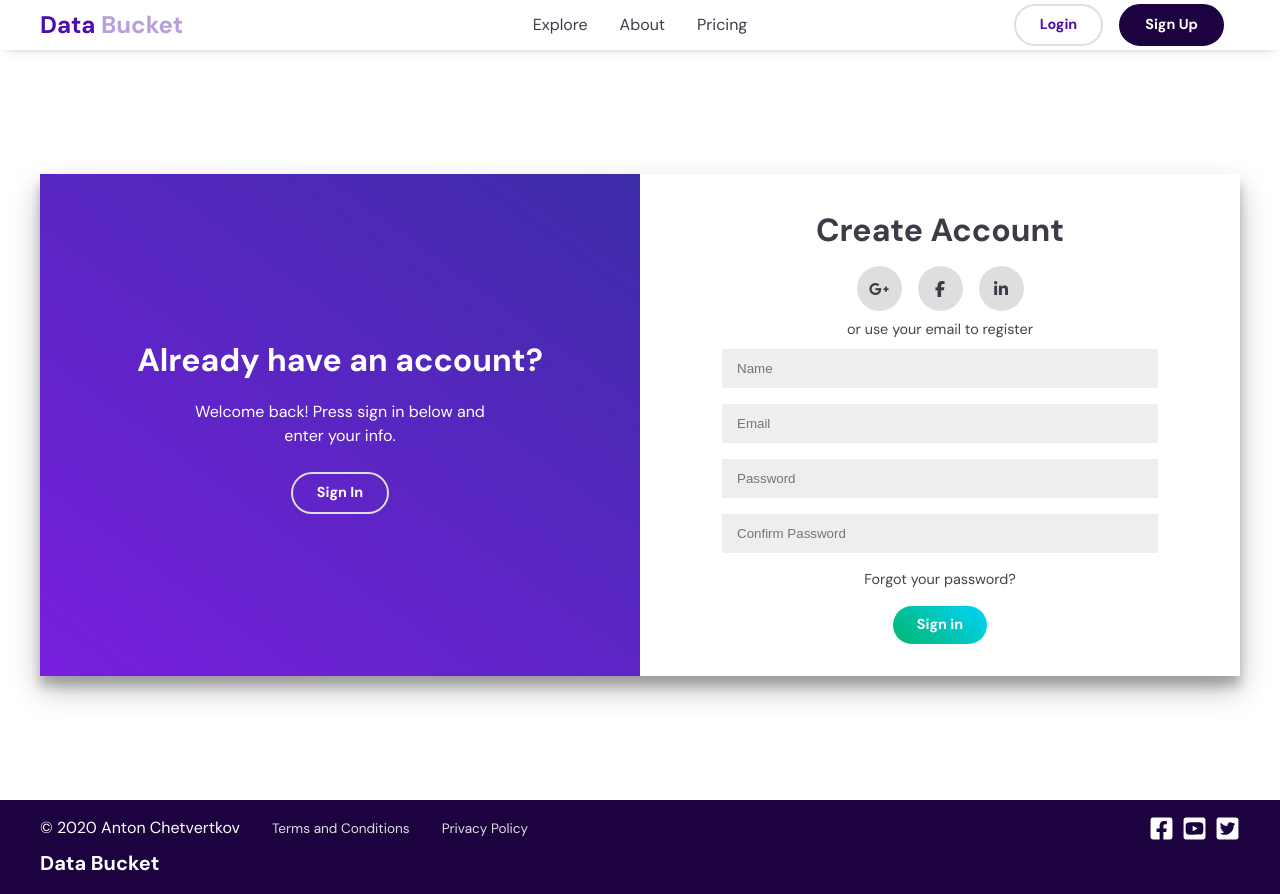
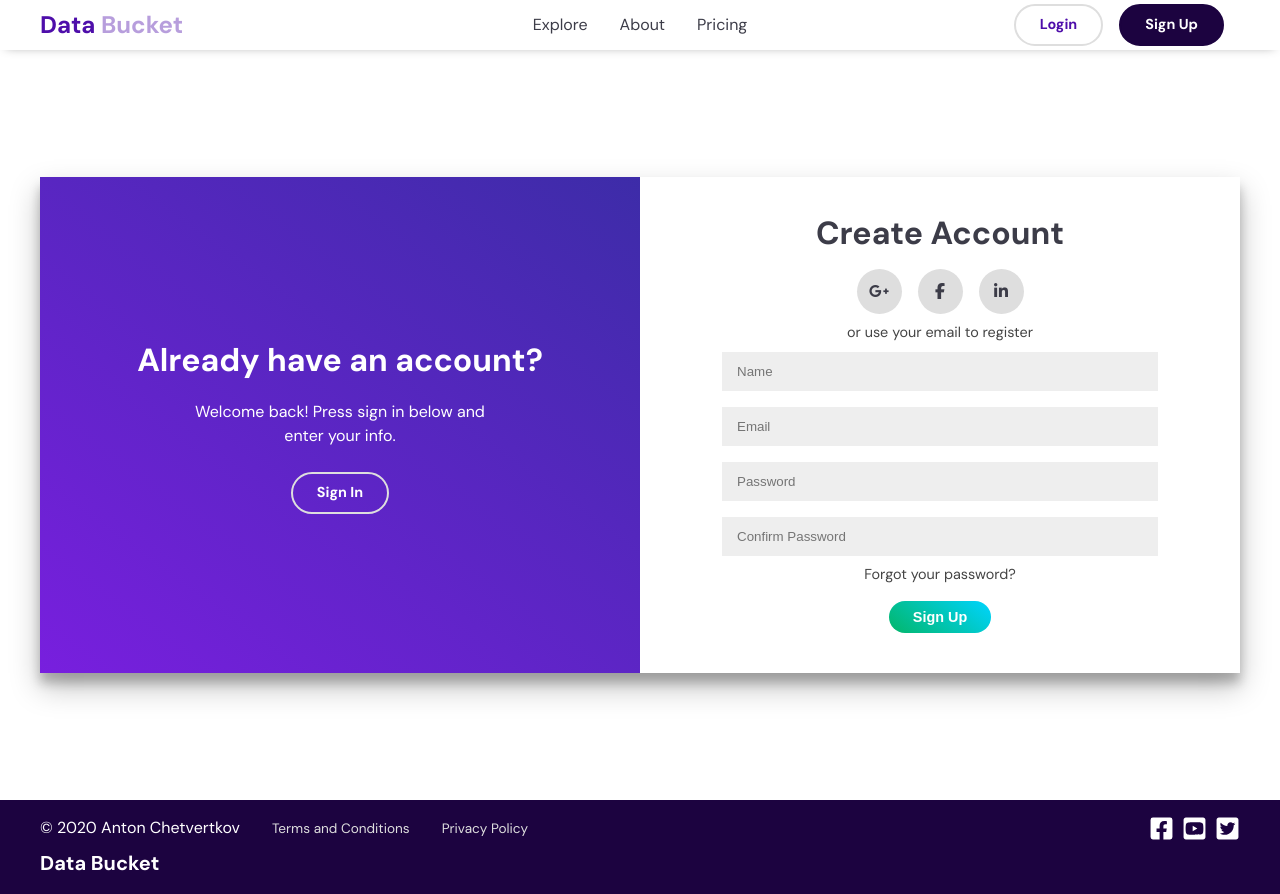
Before and after one commit to AntonCC/Data-bucket, a React (Create React App) app: page /data-bucket/signin in a window 1280 px wide. Built offline with nearby package versions, Linux system fonts and the light colour scheme.

Commit message:
final touches for portfolio

```diff
--- a/public/index.html
+++ b/public/index.html
@@ -26,7 +26,7 @@
     -->
     <script defer src="https://kit.fontawesome.com/1978e0ffd5.js" crossorigin="anonymous"></script>
     <link href="https://fonts.googleapis.com/css2?family=DM+Sans:wght@400;500;700&display=swap" rel="stylesheet">
-    <title>React App</title>
+    <title>Data Bucket</title>
   </head>
   <body>
     <noscript>You need to enable JavaScript to run this app.</noscript>
--- a/src/components/accordion/accordion.scss
+++ b/src/components/accordion/accordion.scss
@@ -31,6 +31,9 @@
     display: none;
     overflow: hidden;
     transition: all 400ms ease-out;
+    p {
+      padding: 18px 0;
+    }
   }
   &.active {
     .panel {
--- a/src/components/banner/banner.scss
+++ b/src/components/banner/banner.scss
@@ -12,6 +12,11 @@
     &.banner-switch {
       .side-a {
         order: 2;
+        img {
+          border-radius: 0px;
+          border-bottom-right-radius: 10px;
+          border-top-right-radius: 10px;
+        }
       }
       .side-b {
         order: 1;
@@ -25,7 +30,8 @@
         min-height: 100%;
         object-fit: cover;
         object-position: center;
-        border-radius: 10px;
+        border-top-left-radius: 10px;
+        border-bottom-left-radius: 10px;
       }
     }
     .side-b {
@@ -49,6 +55,9 @@
         img {
           height: 100%;
           max-height: 400px;
+          border-radius: 0px;
+          border-top-left-radius: 10px;
+          border-top-right-radius: 10px;
         }
       }
       &.banner-switch {
--- a/src/components/contact-box/contact-box.scss
+++ b/src/components/contact-box/contact-box.scss
@@ -17,6 +17,8 @@
       flex-direction: column;
       a {
         text-decoration: underline;
+        color: #000080;
+        cursor: pointer;
       }
     }
   }
--- a/src/components/jumbotron/jumbotron.scss
+++ b/src/components/jumbotron/jumbotron.scss
@@ -1,6 +1,8 @@
 .jumbotron {
   padding: 4rem;
   background: #f6f6f8;
+  display: flex;
+  align-items: center;
   .container {
     display: flex;
     flex-direction: column;
--- a/src/components/sidebar/sidebar.jsx
+++ b/src/components/sidebar/sidebar.jsx
@@ -30,7 +30,7 @@ const Sidebar = ({ sidebar, handleSidebar }) => {
 
   return (
     <div className={`sidebar ${sidebar ? 'open' : ''}`}>
-      <Cross />
+      <Cross onClick={handleSidebar} />
       <nav>
         <ul>
           <li><Link to="/" onClick={handleSidebar}>Home</Link></li>
--- a/src/components/sidebar/sidebar.scss
+++ b/src/components/sidebar/sidebar.scss
@@ -16,6 +16,7 @@
     height: 35px;
     width: 35px;
     color: #fff;
+    cursor: pointer;
   }
   nav {
     height: 100%;
--- a/src/components/sign-in/sign-in.jsx
+++ b/src/components/sign-in/sign-in.jsx
@@ -1,4 +1,4 @@
-import React, { useContext } from 'react'
+import React, { useContext, useRef } from 'react'
 import { SignContext } from '../../contexts/signContext'
 import './sign-in.scss'
 import { Link } from 'react-router-dom'
@@ -6,10 +6,17 @@ import  Button  from '../button/button'
 
 const SignIn = () => {
   const [sign, setSign] = useContext(SignContext)
+  const formRef = useRef(null)
 
   const signUp = () => {
     // true renders Sign Up
     setSign(true)
+  }
+
+  const handleSubmit = e => {
+    e.preventDefault()
+    formRef.current.reset()
+    alert('Thanks for signing in.')
   }
 
   return (
@@ -29,14 +36,12 @@ const SignIn = () => {
             </div>
           </div>
           <span>or use your account</span>
-          <form>
-            <input type="text" placeholder="Name"/>
-            <input type="password" placeholder="Password"/>
+          <form onSubmit={handleSubmit} ref={formRef}>
+            <input type="text" placeholder="Name" required/>
+            <input type="password" placeholder="Password" required/>
+            <Link to="#">Forgot your password?</Link>
+            <button type="submit">Sign In</button>
           </form>
-          <Link to="#">Forgot your password?</Link>
-          <div className="cta-wrap">
-            <Button buttonStyle="btn-gradient">Sign in</Button>
-          </div>
         </div>
         <div className="side-b">
           <h1>Hello there!</h1>
--- a/src/components/sign-in/sign-in.scss
+++ b/src/components/sign-in/sign-in.scss
@@ -57,6 +57,26 @@
           padding: 12px 15px;
           margin: 8px 0;
           width: 100%;
+        }
+        button {
+          padding: .5rem 1.5rem;
+          border-radius: 25px;
+          font-size: .9rem;
+          cursor: pointer;
+          font-weight: 700;
+          justify-content: center;
+          transition: transform 70ms ease-out;
+          user-select: none;
+          border: none;
+          outline: none;
+          background: none;
+          background: rgb(3,182,105);
+          background: linear-gradient(39deg, rgba(3,182,105,1) 0%, rgba(0,212,255,1) 100%);
+          color: #fff;
+          transition: transform 70ms ease-in;
+          &:active {
+            transform: scale(.85);
+          }
         }
       }
       a {
--- a/src/components/sign-up/sign-up.jsx
+++ b/src/components/sign-up/sign-up.jsx
@@ -1,4 +1,4 @@
-import React, { useContext } from 'react'
+import React, { useContext, useRef } from 'react'
 import { SignContext } from '../../contexts/signContext'
 import './sign-up.scss'
 import { Link } from 'react-router-dom'
@@ -6,10 +6,17 @@ import Button from '../button/button'
 
 const SignUp = () => {
   const [sign, setSign] = useContext(SignContext)
+  const formRef = useRef(null)
 
   const signIn = () => {
     // false renders Sign In
     setSign(false)
+  }
+
+  const handleSubmit = e => {
+    e.preventDefault()
+    formRef.current.reset()
+    alert('Thanks for signing up!')
   }
 
   return (
@@ -29,16 +36,14 @@ const SignUp = () => {
             </div>
           </div>
           <span>or use your email to register</span>
-          <form>
-            <input type="text" placeholder="Name"/>
-            <input type="email" placeholder="Email"/>
-            <input type="password" placeholder="Password"/>
-            <input type="password" placeholder="Confirm Password"/>
+          <form onSubmit={handleSubmit} ref={formRef}>
+            <input type="text" placeholder="Name" required/>
+            <input type="email" placeholder="Email" required/>
+            <input type="password" placeholder="Password" required/>
+            <input type="password" placeholder="Confirm Password" required/>
+            <Link to="#">Forgot your password?</Link>
+            <button type="submit">Sign Up</button>
           </form>
-          <Link to="#">Forgot your password?</Link>
-          <div className="cta-wrap">
-            <Button buttonStyle="btn-gradient">Sign in</Button>
-          </div>
         </div>
         <div className="side-b">
           <h1>Already have an account?</h1>
--- a/src/components/sign-up/sign-up.scss
+++ b/src/components/sign-up/sign-up.scss
@@ -55,6 +55,26 @@
           padding: 12px 15px;
           margin: 8px 0;
           width: 100%;
+        }
+        button {
+          padding: .5rem 1.5rem;
+          border-radius: 25px;
+          font-size: .9rem;
+          cursor: pointer;
+          font-weight: 700;
+          justify-content: center;
+          transition: transform 70ms ease-out;
+          user-select: none;
+          border: none;
+          outline: none;
+          background: none;
+          background: rgb(3,182,105);
+          background: linear-gradient(39deg, rgba(3,182,105,1) 0%, rgba(0,212,255,1) 100%);
+          color: #fff;
+          transition: transform 70ms ease-in;
+          &:active {
+            transform: scale(.85);
+          }
         }
       }
       a {
--- a/src/pages/exploreInfo.jsx
+++ b/src/pages/exploreInfo.jsx
@@ -9,7 +9,8 @@ export const bannerInfo = [
     body: 'Lorem, ipsum dolor sit amet consectetur adipisicing elit. Iure, minus ea. Fuga, quas dolorem suscipit optio laboriosam temporibus, cumque eius, totam deserunt aspernatur praesentium facere.',
     buttonStyle: 'btn-gradient',
     buttonText: 'Learn More',
-    image: WomenWorking
+    image: WomenWorking,
+    link: '/about'
   },
   {
     title: 'Image Contrast Adjuster',
@@ -17,14 +18,16 @@ export const bannerInfo = [
     buttonStyle: 'btn-gradient-purple',
     buttonText: 'Learn More',
     image: Abstract,
-    switchSide: true
+    switchSide: true,
+    link: '/about'
   },
   {
     title: 'Background Remover',
     body: 'Lorem, ipsum dolor sit amet consectetur adipisicing elit. Iure, minus ea. Fuga, quas dolorem suscipit optio laboriosam temporibus, cumque eius, totam deserunt aspernatur praesentium facere.',
     buttonStyle: 'btn-gradient',
     buttonText: 'Learn More',
-    image: BGremover
+    image: BGremover,
+    link: '/about'
   },
   {
     title: 'Vector Path Tool',
@@ -32,7 +35,8 @@ export const bannerInfo = [
     buttonStyle: 'btn-gradient-purple',
     buttonText: 'Learn More',
     image: VectorComputer,
-    switchSide: true
+    switchSide: true,
+    link: '/about'
   },
 ]
 
```
